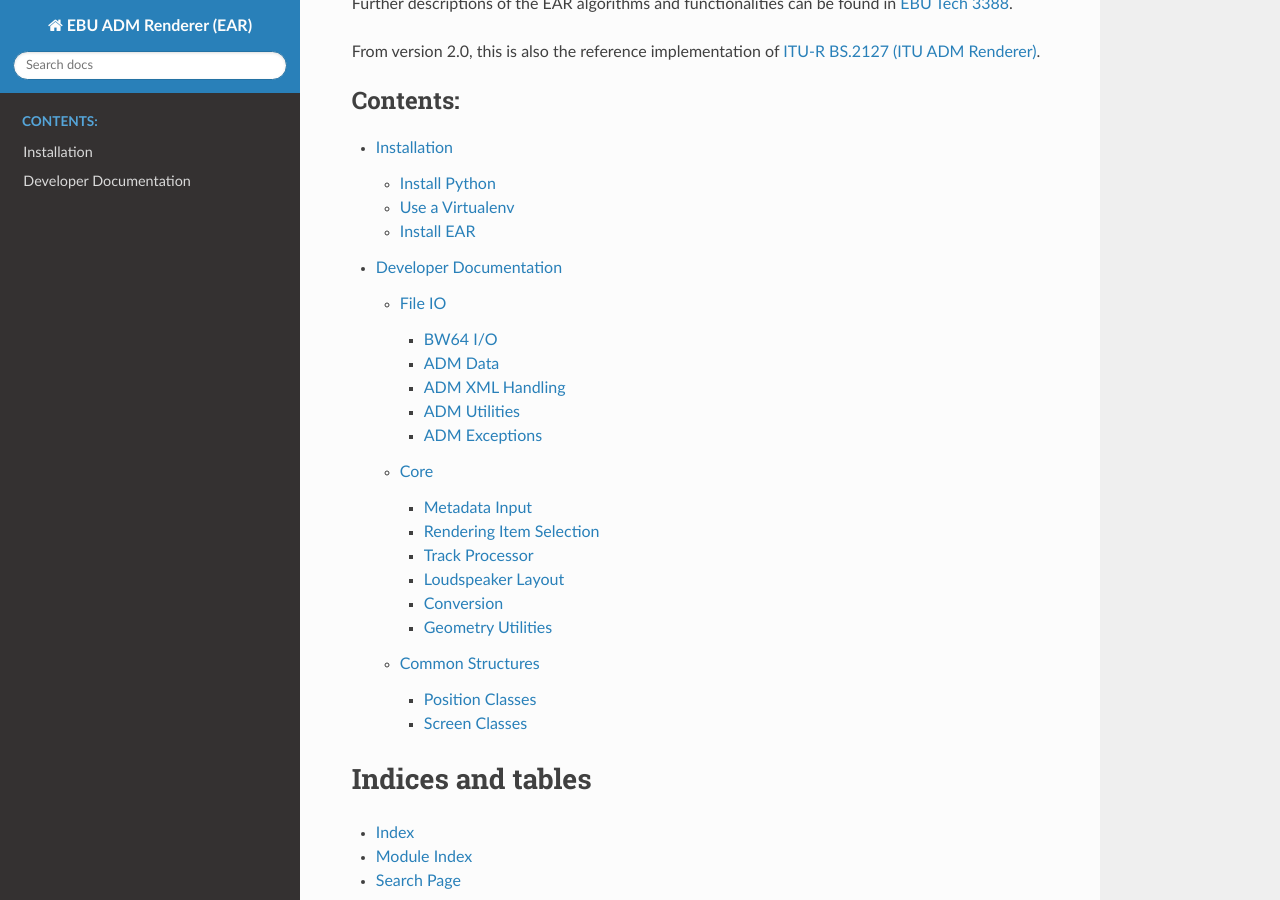
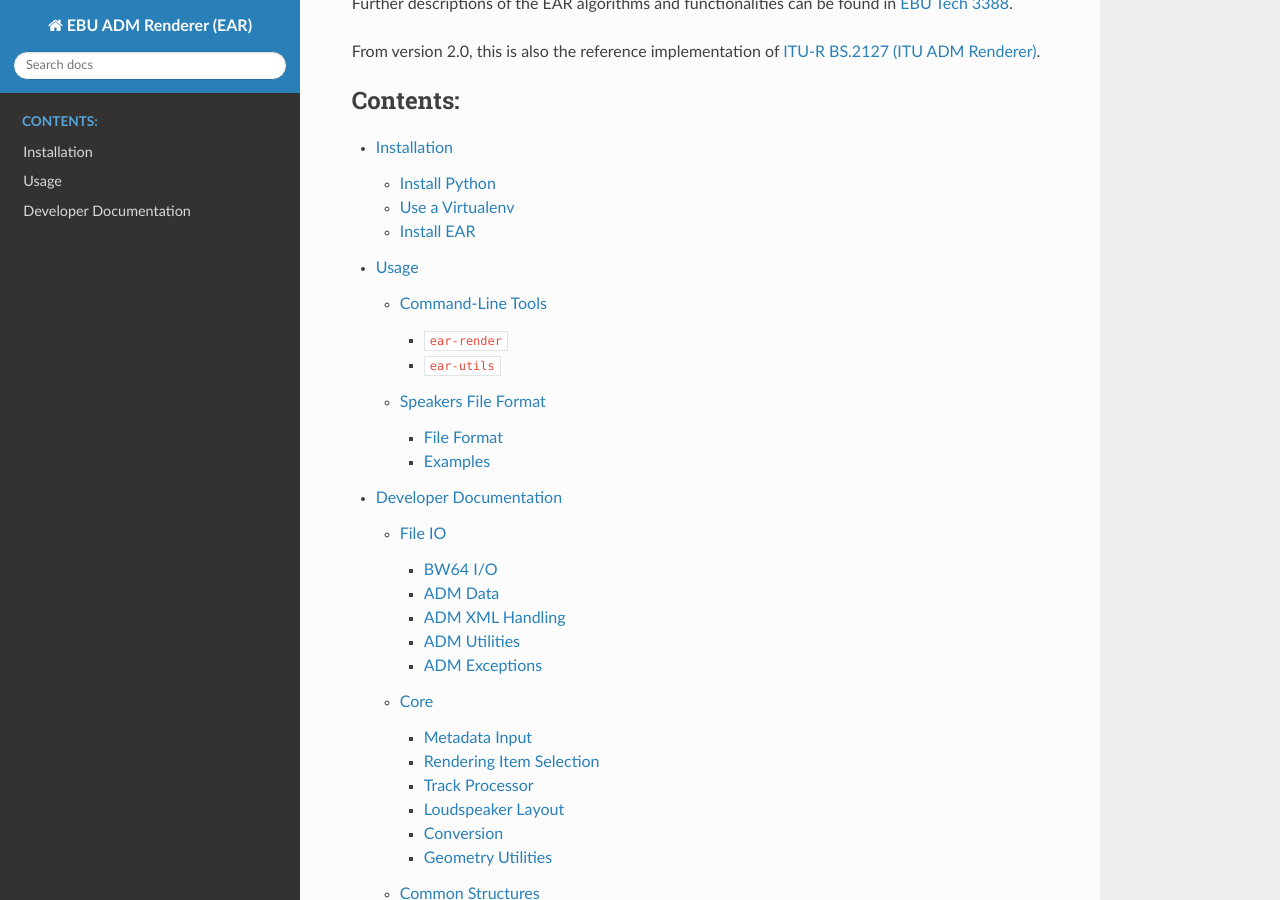
Before and after one commit to ebu/ebu_adm_renderer, a Sphinx documentation site: the page built from doc/index.rst, in a window 1280 px wide and 900 px high, scrolled down 408 px. Built offline with Sphinx 7.4.7 and the Read the Docs theme 2.0.0, drawn with Linux system fonts in a browser that asks for light colours; some of the changed lines change nothing that is shown.

Commit message:
docs: add basic usage docs

```diff
--- a/doc/index.rst
+++ b/doc/index.rst
@@ -26,6 +26,7 @@
    :caption: Contents:
 
    install
+   usage
    dev_docs
 
 
--- /dev/null
+++ b/doc/usage.rst
@@ -0,0 +1,182 @@
+Usage
+=====
+
+Command-Line Tools
+------------------
+
+The EAR reference implementation comes with two command line tools:
+
+|ear-render|_
+    Is the main tool to render BW64/ADM audio files
+
+|ear-utils|_
+    Collection of useful ADM utilities
+
+.. |ear-render| replace:: ``ear-render``
+.. |ear-utils| replace:: ``ear-utils``
+
+.. _ear-render:
+
+``ear-render``
+~~~~~~~~~~~~~~
+
+To render an ADM file, the following three parameters must be given:
+
+- ``-s`` followed by the target output format to render to
+- the name of the input file
+- the name of the output file
+
+For example, ``ear-render -s 0+5+0 input.wav output_surround.wav`` will render
+the BW64/ADM file ``input.wav`` to a ``0+5+0`` target speaker layout and store
+the result in ``output_surround.wav``.
+
+.. argparse::
+   :module: ear.cmdline.render_file
+   :func: make_parser
+   :prog: ear-render
+   :nodescription:
+
+   -l, --layout
+       See speakers_file_.
+
+.. _ear-utils:
+
+``ear-utils``
+~~~~~~~~~~~~~
+
+The ``ear-utils`` command contains a collection of utilities for working with
+ADM files as sub-commands.
+
+.. argparse::
+   :module: ear.cmdline.utils
+   :func: make_parser
+   :prog: ear-utils
+
+   --screen
+       See speakers_file_.
+
+.. _speakers_file:
+
+Speakers File Format
+--------------------
+
+Information about the loudspeaker layout can be passed to the renderer
+by using a speakers file with the ``--speakers`` flag.
+
+File Format
+~~~~~~~~~~~
+
+A speakers file is a `YAML <https://en.wikipedia.org/wiki/YAML>`__
+document, which contains a list of loudspeakers under the ``speakers``
+key, and the screen information under the ``screen`` key. Either may be
+omitted if not required.
+
+Speakers list
+^^^^^^^^^^^^^
+
+The top level ``speakers`` item should contain a sequence of mappings,
+one for each output loudspeaker.
+
+Each mapping should look something like this:
+
+.. code:: yaml
+
+   - {channel: 7, names: M+000, position: {az: 0.0, el: 0.0, r: 2.0 }}
+
+which defines a loudspeaker connected to channel 7 (zero based),
+assigned to M+000 (in bs.2051 terms), with a given position. The file
+should contain a sequence of lines as above; one line per speaker.
+
+The possible keys are as follows:
+
+``channel`` (required)
+    The zero-based output channel number.
+
+``names`` (required)
+    A list (or a single string) of BS.2051 channel names that this speaker
+    should handle, i.e. like ``M+000`` or ``[U+180, UH+180]``.
+
+``position`` (optional)
+    A mapping containing the real loudspeaker position, with keys ``az``,
+    ``el`` and ``r`` specifying the azimuth, elevation and distance of the
+    loudspeaker in ADM angle format (anticlockwise azimuth, degrees) and
+    metres.
+
+``gain_linear`` (optional)
+    A linear gain to apply to this output channel; this is useful for LFE
+    outputs.
+
+Screen
+^^^^^^
+
+The top level ``screen`` item should contain a mapping, with at least a
+``type`` key, and the following options, depending on the type. If the
+screen key is omitted, the default polar screen position specified in
+BS.2076-1 will be assumed. If a null screen is specified, then
+screen-related processing will not be applied.
+
+if ``type == "polar"``
+''''''''''''''''''''''
+
+``aspectRatio`` (required)
+    Screen width divided by screen height
+
+``centrePosition`` (required)
+    Polar position of the centre of the screen, in the same format as the
+    speaker ``position`` attribute.
+
+``widthAzimuth`` (required)
+    Width of the screen in degrees.
+
+if ``type == "cart"``
+'''''''''''''''''''''
+
+``aspectRatio`` (required)
+    Screen width divided by screen height
+
+``centrePosition`` (required)
+    Cartesian position of the centre of the screen; a mapping with keys ``X``,
+    ``Y`` and ``Z``.
+
+``widthX`` (required)
+    Width of the screen in Cartesian coordinates.
+
+Examples
+~~~~~~~~
+
+Useful speakers files should be stored in ``ear/doc/speakers_files/``.
+
+A minimal example with a polar screen would look like:
+
+.. code:: yaml
+
+   speakers:
+       - {channel: 0, names: M+030, position: {az: 30.0, el: 0.0, r: 2.0 }}
+       - {channel: 1, names: M-030, position: {az: -30.0, el: 0.0, r: 2.0 }}
+   screen:
+       type: polar
+       aspectRatio: 1.78
+       centrePosition: {az: 0.0, el: 0.0, r: 1.0}
+       widthAzimuth: 58.0
+
+A minimal example with a Cartesian screen would look like:
+
+.. code:: yaml
+
+   speakers:
+       - {channel: 0, names: M+030, position: {az: 30.0, el: 0.0, r: 2.0 }}
+       - {channel: 1, names: M-030, position: {az: -30.0, el: 0.0, r: 2.0 }}
+   screen:
+       type: cart
+       aspectRatio: 1.78
+       centrePosition: {X: 0.0, Y: 1.0, Z: 0.0}
+       widthX: 0.5
+
+A minimal example with screen processing disabled:
+
+.. code:: yaml
+
+   speakers:
+       - {channel: 0, names: M+030, position: {az: 30.0, el: 0.0, r: 2.0 }}
+       - {channel: 1, names: M-030, position: {az: -30.0, el: 0.0, r: 2.0 }}
+   screen: null
```
